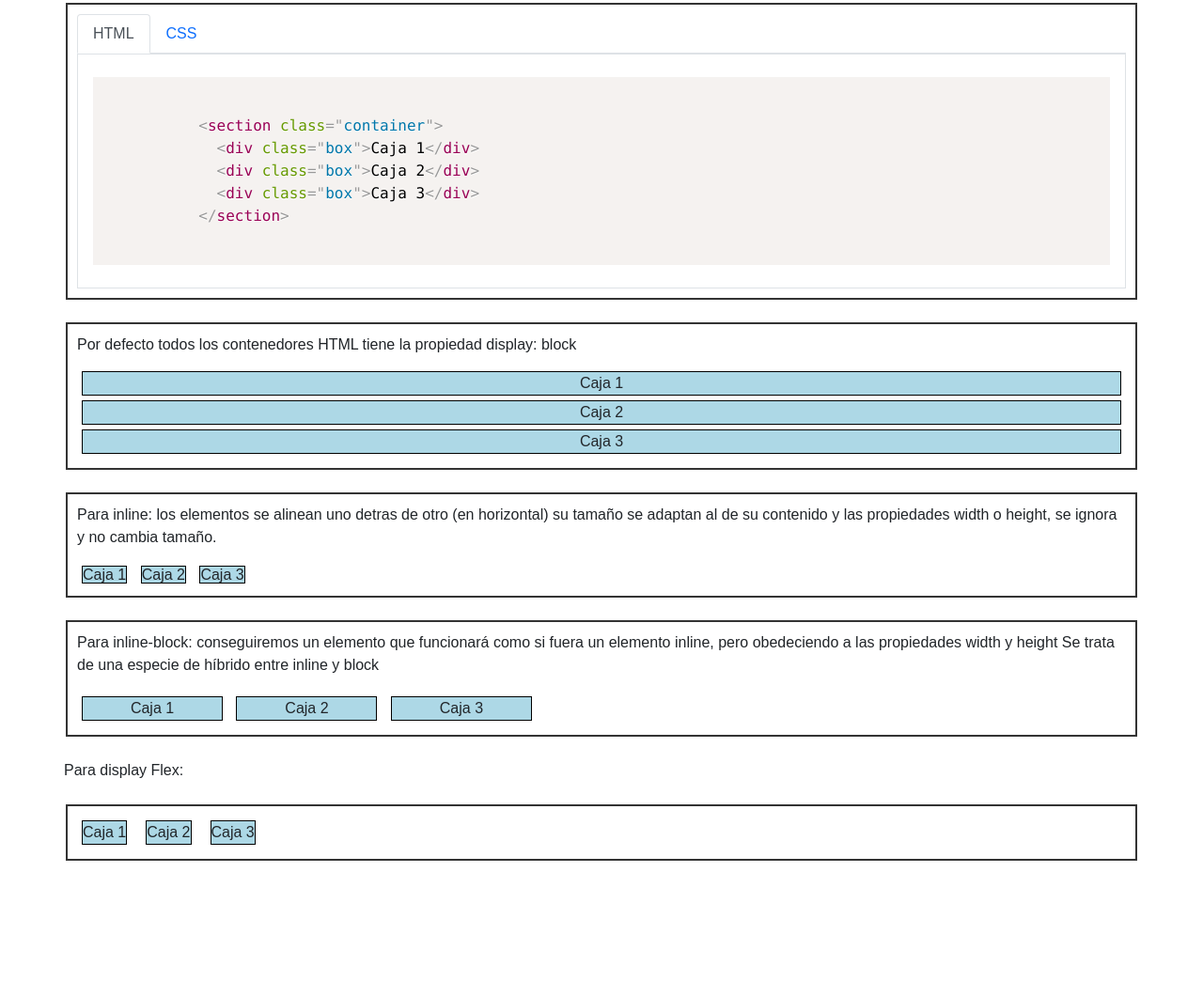
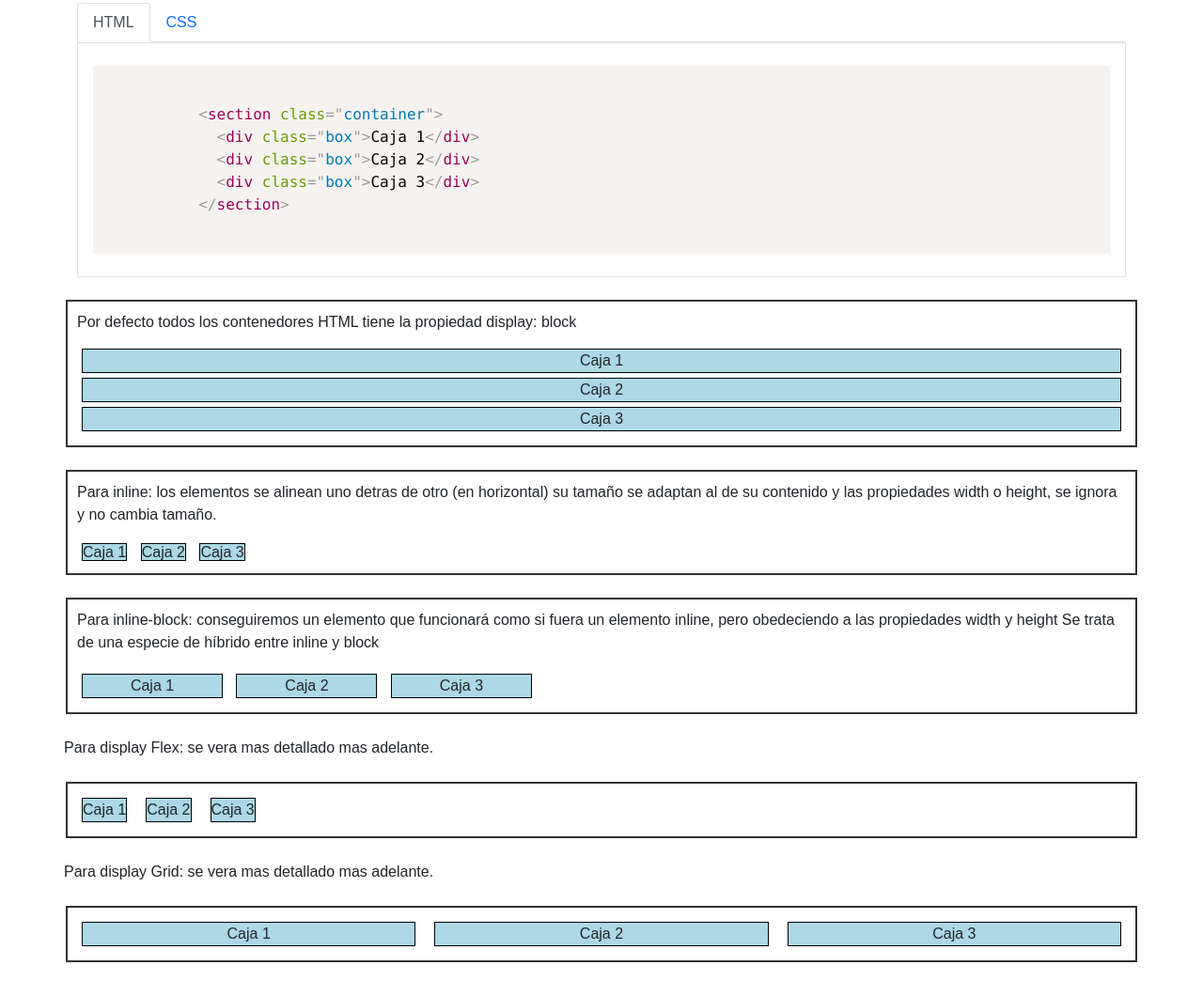
Before and after one commit to fonsy91/Maquetacion-stackblitz, a website: page index.html in a window 1280 px wide. Shown: the part 89-1133 px from the top of the page at 94% size. Before the commit the page ends 1025 px from the top, so only its background shows below. Drawn offline with nearby package versions, Linux system fonts and the light colour scheme.

Commit message:
avances display

```diff
--- a/index.html
+++ b/index.html
@@ -26,7 +26,9 @@
 
 <body>
 
-  <h1>PRACTICA DEL DISPLAY</h1>
+  <div class="container">
+    <h1>PRÁCTICA DEL DISPLAY</h1>
+  </div>
 
   <!--CODIGO Y DOCUMENTACION ********************************************************-->
   <div class="container mt-4">
@@ -87,14 +89,14 @@
   <!--*******************************************************************************-->
 
 
-  <section class="container mt-4">
+  <section class="container contenedor-resto mt-4">
     <p>Por defecto todos los contenedores HTML tiene la propiedad display: block</p>
     <div class="box">Caja 1</div>
     <div class="box">Caja 2</div>
     <div class="box">Caja 3</div>
   </section>
 
-  <section class="container mt-4">
+  <section class="container contenedor-resto mt-4">
     <p>
       Para inline: los elementos se alinean uno detras de otro (en horizontal)
       su tamaño se adaptan al de su contenido y las propiedades
@@ -105,7 +107,7 @@
     <div class="box1">Caja 3</div>
   </section>
 
-  <section class="container mt-4">
+  <section class="container contenedor-resto mt-4">
     <p>
       Para inline-block: conseguiremos un elemento que funcionará como si fuera un elemento inline, pero obedeciendo a
       las propiedades width y height
@@ -117,12 +119,21 @@
   </section>
 
   <p class="mt-4 ms-5">
-    Para display Flex:
+    Para display Flex: se vera mas detallado mas adelante.
   </p>
   <section class="container contenedor mt-4">
     <div class="box3">Caja 1</div>
     <div class="box3">Caja 2</div>
     <div class="box3">Caja 3</div>
+  </section>
+
+  <p class="mt-4 ms-5">
+    Para display Grid: se vera mas detallado mas adelante.
+  </p>
+  <section class="container contenedor-resto contgrid mt-4">
+    <div class="box4">Caja 1</div>
+    <div class="box4">Caja 2</div>
+    <div class="box4">Caja 3</div>
   </section>
 
 
--- a/styles.css
+++ b/styles.css
@@ -3,7 +3,16 @@ body {
   margin: 20px;
 }
 
-.container {
+/* .titulo {
+  display: inline-block;
+} */
+
+/* .container {
+  border: 2px solid #333;
+  padding: 10px;
+} */
+
+.contenedor-resto {
   border: 2px solid #333;
   padding: 10px;
 }
@@ -48,3 +57,19 @@ body {
   display: flex;
   gap: 10px;
 }
+
+/*DISPLAY GRID ***************/
+
+.box4 {
+  background-color: lightblue;
+  border: 1px solid #000;
+  margin: 5px;
+  text-align: center;
+}
+
+
+.contgrid {
+  display: grid;
+  grid-template-columns: repeat(3,1fr);
+  gap: 10px;
+}
```
Also changed, not shown: page2.html (deleted, +0 -19 lines).
